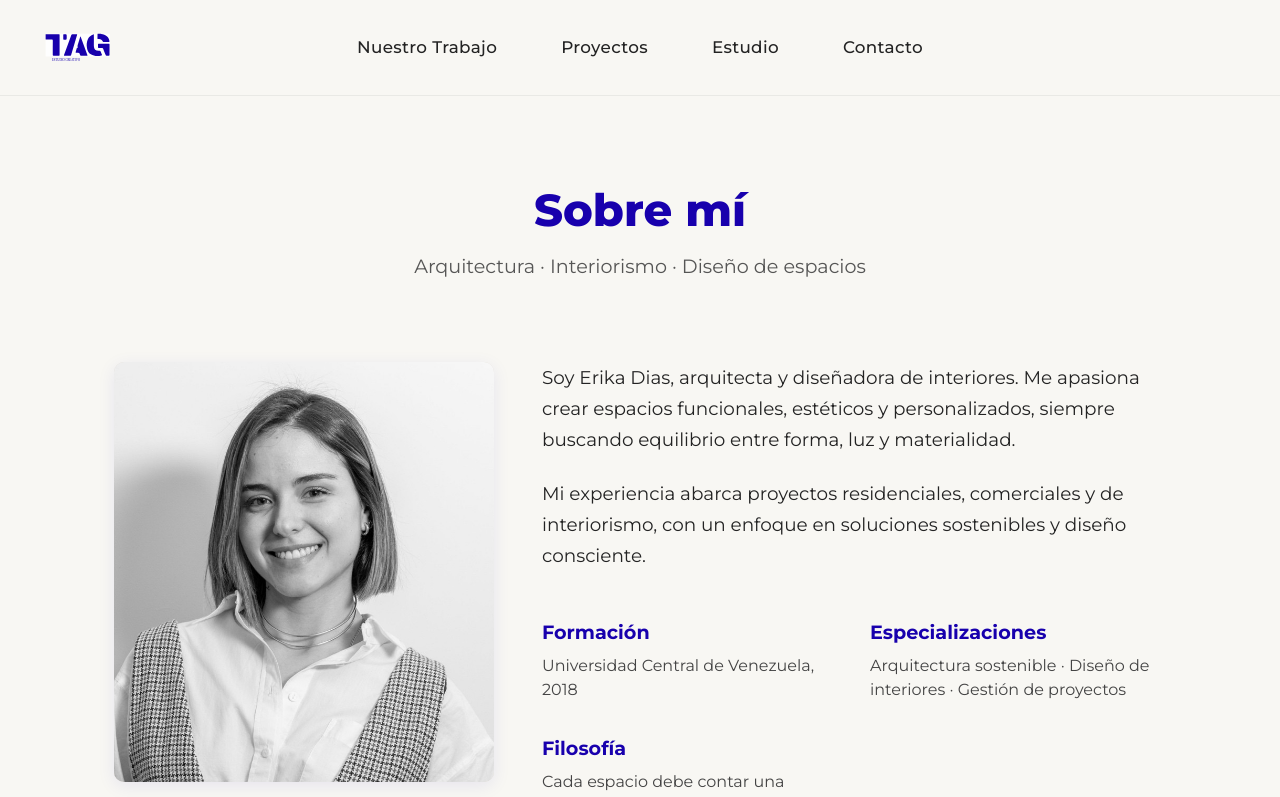
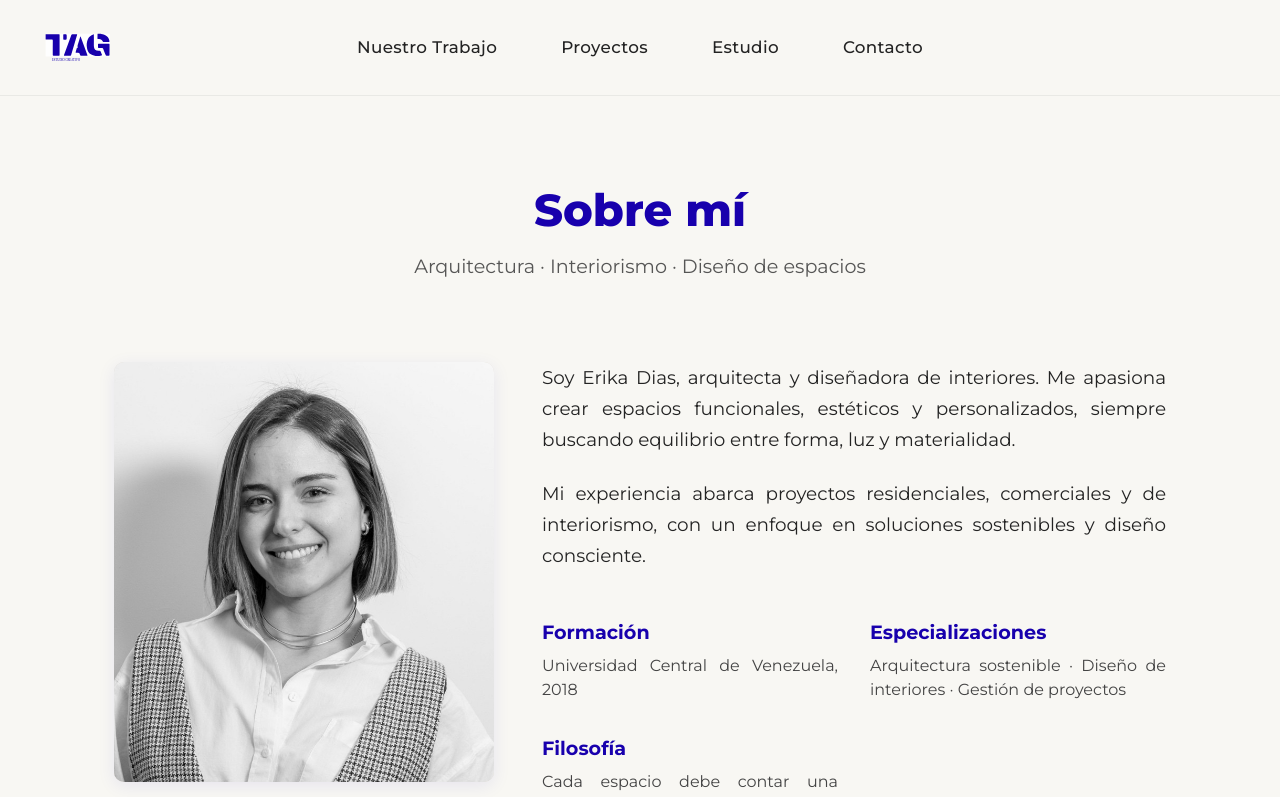
Before and after one commit to migueldegouveia/TAG-Portfolio, a Next.js app: page /estudio in a window 1280 px wide. Shown: the top 797 px of the page. Built offline with nearby package versions, Linux system fonts and the light colour scheme.

Commit message:
Ajustes justificado de textos

```diff
--- a/src/app/Home.module.css
+++ b/src/app/Home.module.css
@@ -54,6 +54,7 @@
   line-height: 1.7;
   color: #232323;
   margin-bottom: 1.6rem;
+  text-align: justify;
 }
 
 .linkBtn {
@@ -97,6 +98,7 @@
   padding: 2rem;
   border-radius: 10px;
   box-shadow: 0 4px 18px rgba(24,0,173,0.08);
+  text-align: justify;
 }
 
 .serviceCard h3 {
--- a/src/app/estudio/Estudio.module.css
+++ b/src/app/estudio/Estudio.module.css
@@ -72,6 +72,7 @@
   font-size: 1.15rem;
   line-height: 1.7;
   color: #232323;
+  text-align: justify;
 }
 
 /* BLOQUES DE INFORMACIÓN */
@@ -94,6 +95,7 @@
   font-size: 1rem;
   color: #444;
   line-height: 1.5;
+  text-align: justify;
 }
 
 .disclaimer {
```
